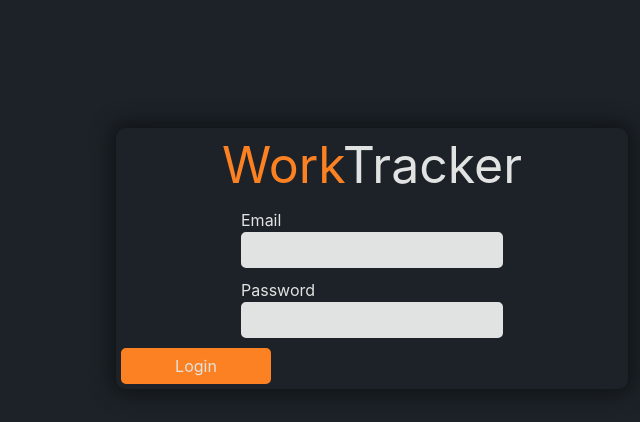
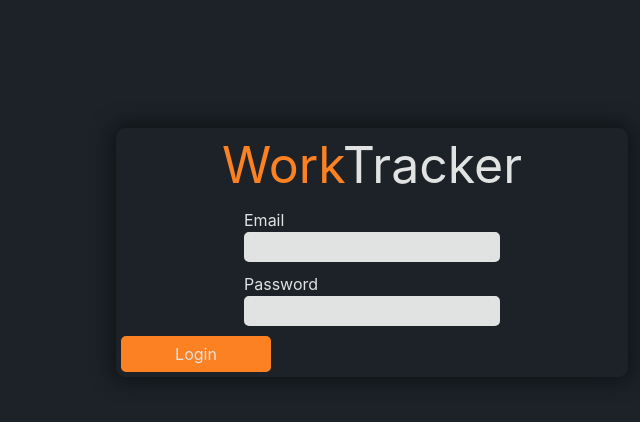
Before and after one commit to jmnoland/WorkTracker, a React (Create React App) app in the folder ClientApp/: page /login in a window 1280 px wide. Shown: the top 422 px of the page, without its empty margins (268-908 px from the left). Built offline with nearby package versions, Linux system fonts and the light colour scheme.

Commit message:
login working

```diff
--- a/ClientApp/src/App.js
+++ b/ClientApp/src/App.js
@@ -1,4 +1,4 @@
-import React from "react";
+import React, { useState } from "react";
 import { Route } from "react-router";
 import styled, { ThemeProvider, createGlobalStyle } from "styled-components";
 import { theme } from "./constants/theme";
@@ -28,20 +28,19 @@ const AppContainer = styled.div`
 
 export default function App() {
   const token = getToken();
-  const isLoggedIn = token ? decodeJwtToken(token) : false;
+  const [isLoggedIn, setIsLoggedIn] = useState(
+    token ? decodeJwtToken(token) : false
+  );
 
   return (
     <ThemeProvider theme={theme}>
       <GlobalStyle />
       <AppContainer>
-        {isLoggedIn ? (
-          <NavMenu>
-            <Route exact path="/" component={Dashboard} />
-            <Route exact path="/login" component={Login} />
-          </NavMenu>
-        ) : (
-          <Login />
-        )}
+        <NavMenu isLoggedIn={isLoggedIn}>
+          <Route exact path="/" component={Dashboard} />
+          <Route exact path="/login" component={Login} />
+        </NavMenu>
+        <Login isLoggedIn={isLoggedIn} setLoggedIn={setIsLoggedIn} />
       </AppContainer>
     </ThemeProvider>
   );
--- a/ClientApp/src/components/input.js
+++ b/ClientApp/src/components/input.js
@@ -11,8 +11,9 @@ const Container = styled.div`
 
 const Input = styled.input`
   background: ${(props) => props.theme.colors.white};
-  border: 5px solid
-    ${(props) => (props.valid ? props.theme.colors.white : "red")};
+  border: 2px solid
+    ${(props) =>
+      props.valid ? props.theme.colors.white : props.theme.colors.danger};
   border-radius: ${(props) => props.theme.border.radius.button};
 
   &:focus-visible {
@@ -48,8 +49,7 @@ export default function BaseInput({
     ) : (
       <Label>{label}</Label>
     );
-
-  const valid = isValid(value);
+  const valid = typeof isValid === "boolean" ? isValid : isValid(value);
 
   return (
     <Container center={center}>
--- a/ClientApp/src/components/layout/NavMenu.js
+++ b/ClientApp/src/components/layout/NavMenu.js
@@ -10,23 +10,13 @@ import {
 } from "reactstrap";
 import { Link } from "react-router-dom";
 
-export default class NavMenu extends Component {
-  constructor(props) {
-    super(props);
+export default function NavMenu(props) {
+  const { isLoggedIn } = props;
 
-    this.toggleNavbar = this.toggleNavbar.bind(this);
-    this.state = {
-      collapsed: true,
-    };
+  if (!isLoggedIn) {
+    return null;
   }
 
-  toggleNavbar() {
-    this.setState({
-      collapsed: !this.state.collapsed,
-    });
-  }
-
-  render() {
   return (
     <header>
       <Navbar
@@ -37,12 +27,8 @@ export default class NavMenu extends Component {
           <NavbarBrand tag={Link} to="/">
             WorkTracker
           </NavbarBrand>
-            <NavbarToggler onClick={this.toggleNavbar} className="mr-2" />
-            <Collapse
-              className="d-sm-inline-flex flex-sm-row-reverse"
-              isOpen={!this.state.collapsed}
-              navbar
-            >
+          <NavbarToggler className="mr-2" />
+          <Collapse className="d-sm-inline-flex flex-sm-row-reverse" navbar>
             <ul className="navbar-nav flex-grow">
               <NavItem>
                 <NavLink tag={Link} className="text-dark" to="/">
@@ -56,4 +42,3 @@ export default class NavMenu extends Component {
     </header>
   );
 }
-}
--- a/ClientApp/src/constants/theme.js
+++ b/ClientApp/src/constants/theme.js
@@ -6,6 +6,7 @@ export const theme = {
     dark: "#101417",
     orange: "#fb8122",
     white: "#e1e2e2",
+    danger: "#ff0000",
   },
   border: {
     shadow: "0px 0px 20px 5px #101417",
--- a/ClientApp/src/helper.js
+++ b/ClientApp/src/helper.js
@@ -1,7 +1,10 @@
+import { useState } from "react";
 import jwt_decode from "jwt-decode";
 
 export function verifyTokenExpiry(decodedToken) {
-  const expiryDate = new Date(decodedToken.exp);
+  // Adding miliseconds to timestamp
+  const unix = Number(decodedToken.exp + "000");
+  const expiryDate = new Date(unix);
   if (expiryDate > Date.now()) {
     return true;
   }
@@ -24,3 +27,19 @@ export function getToken() {
   }, 0);
   return cookies[index];
 }
+
+export function useField(initial, initialVal) {
+  const initialField = { ...initial, value: initialVal };
+  const [field, _setField] = useState(initialField);
+
+  const setField = (value, props) => {
+    const temp = field;
+    temp.value = value;
+    if (temp.onChange && typeof temp.onChange === "function") {
+      temp.onChange(value, props);
+    }
+    _setField(temp);
+  };
+
+  return { ...field, setField };
+}
--- a/ClientApp/src/pages/login/login.js
+++ b/ClientApp/src/pages/login/login.js
@@ -1,4 +1,5 @@
 import React, { useState } from "react";
+import { useHistory } from "react-router-dom";
 import styled from "styled-components";
 import { Input, Button } from "../../components";
 import { UserLogin } from "../../services/auth";
@@ -24,10 +25,13 @@ const TitleEnd = styled.span`
 
 const Content = styled.div``;
 
-export default function Login() {
-  const [email, setEmail] = useState(null);
-  const [password, setPassword] = useState(null);
+export default function Login(props) {
+  const [email, setEmail] = useState("");
+  const [password, setPassword] = useState("");
   const [loading, setLoading] = useState(false);
+  const [fieldValid, setFieldValid] = useState({ email: true, password: true });
+  const history = useHistory();
+  const { isLoggedIn, setLoggedIn } = props;
 
   const emailChange = (e) => {
     setEmail(e.target.value);
@@ -36,10 +40,32 @@ export default function Login() {
     setPassword(e.target.value);
   };
   const handleLogin = async () => {
-    setLoading(true);
-    await UserLogin(email, password);
-    setLoading(false);
+    const isValid = { ...fieldValid };
+    // if (email === "" && !email) {
+    //   setFieldValid({ ...fieldValid, email: false });
+    //   isValid.email = false;
+    // }
+    // if (password === "" && !password) {
+    //   setFieldValid({ ...fieldValid, password: false });
+    //   isValid.password = false;
+    // }
+    if (isValid.email && isValid.password) {
+      setLoading(true);
+      try {
+        await UserLogin(email, password);
+        setLoggedIn(true);
+        history.push("/");
+      } catch (error) {
+        if (error.response.status === 400) console.log("try again");
+        setLoading(false);
+      }
+      setLoading(false);
+    }
   };
+
+  if (isLoggedIn) {
+    return null;
+  }
 
   return (
     <LoginContainer>
@@ -52,7 +78,7 @@ export default function Login() {
           label="Email"
           position="above"
           center
-          isValid={() => email === null || email}
+          isValid={fieldValid.email}
           value={email}
           onChange={emailChange}
         />
@@ -60,7 +86,7 @@ export default function Login() {
           label="Password"
           position="above"
           center
-          isValid={() => password === null || password}
+          isValid={fieldValid.password}
           type={"password"}
           value={password}
           onChange={passwordChange}
```
Lines whose indentation alone changed are shown as unchanged.
